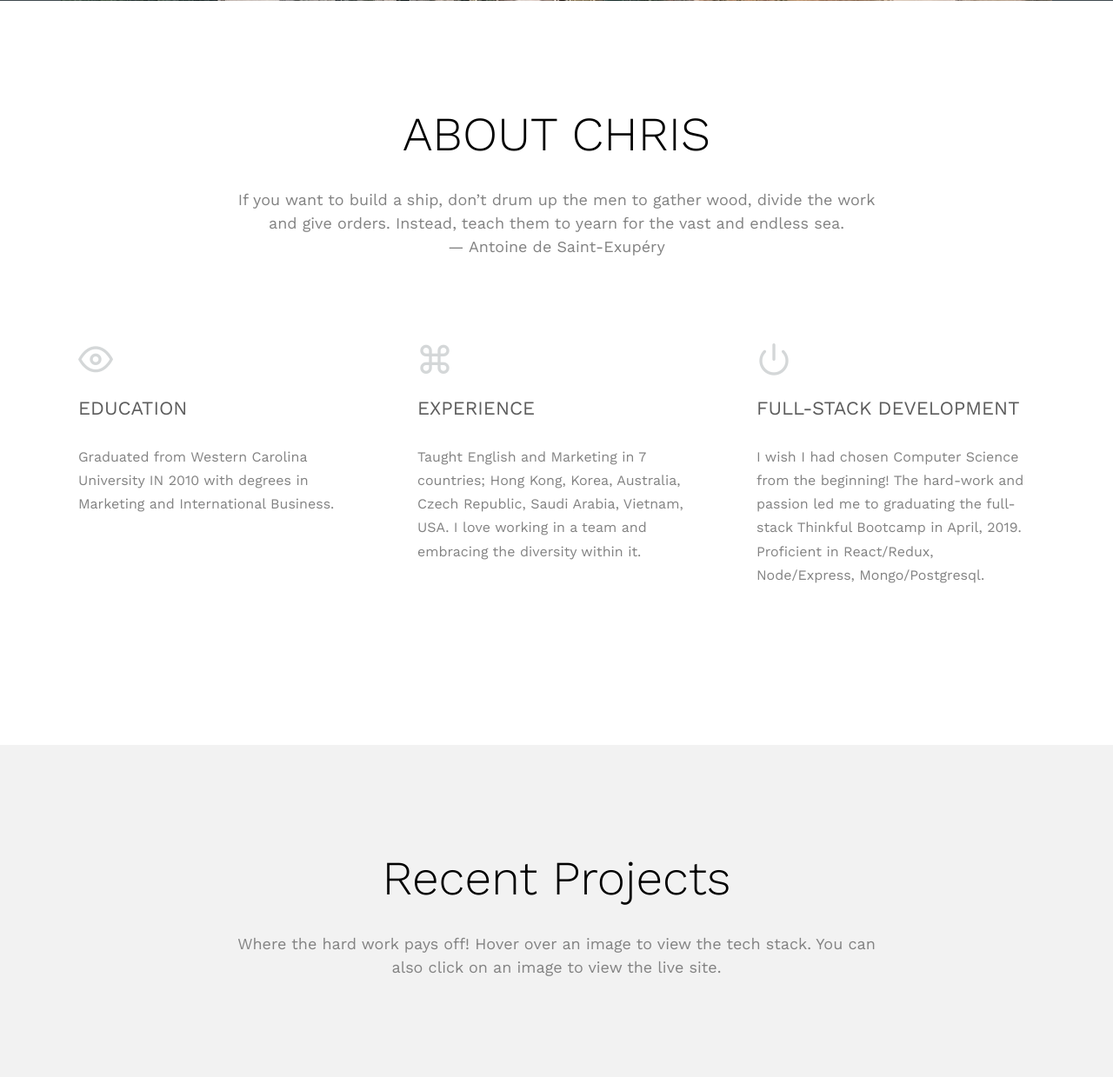
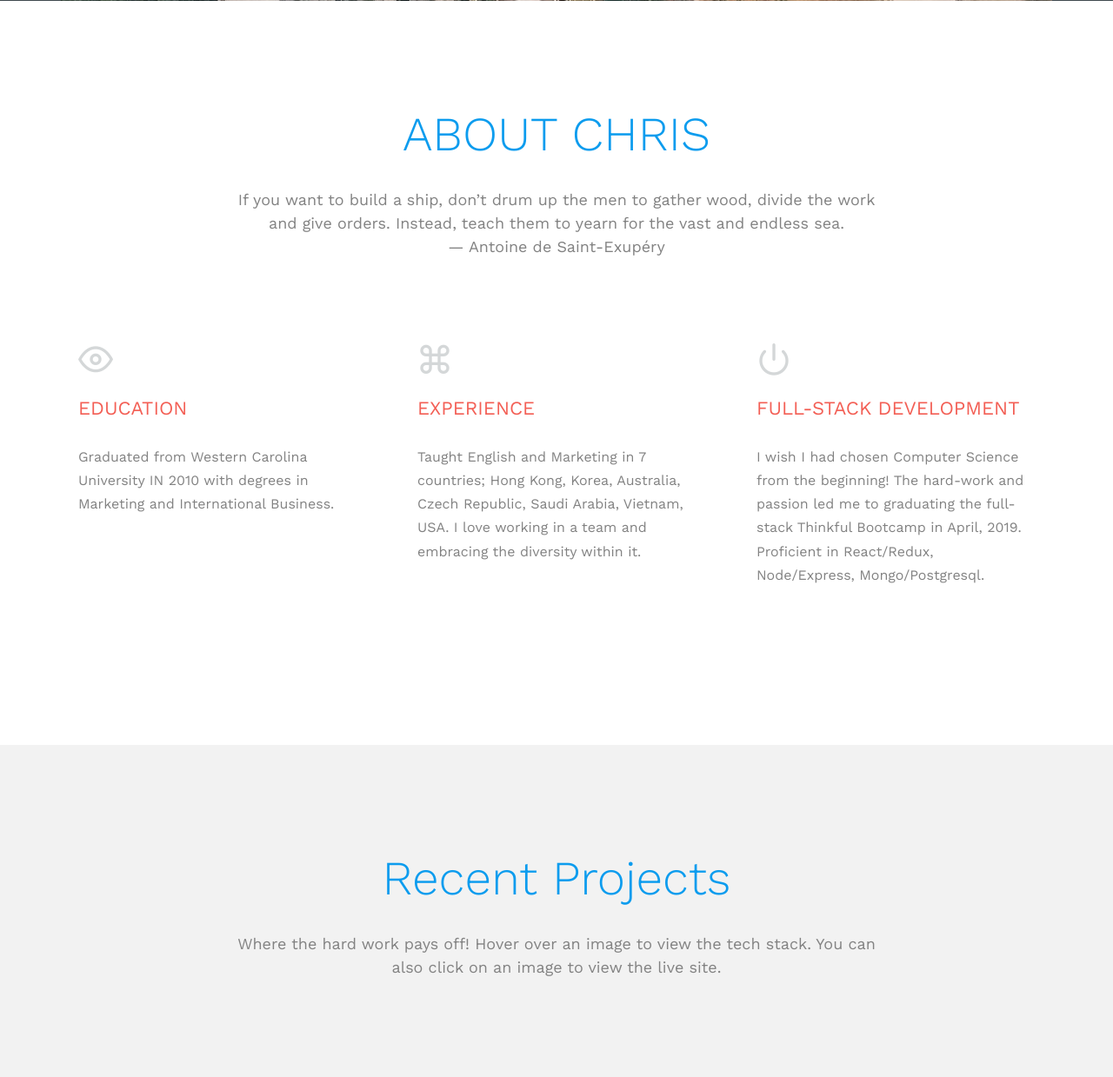
Before and after one commit to dukefan5656/Chris-Rudder-Portfolio, a PHP site: page /index.html in a window 1280 px wide. Shown: the part 899-2138 px from the top of the page at 87% size. Run offline with PHP 8.4, Linux system fonts and the light colour scheme; some web fonts are replaced.

Commit message:
changed heading and link colors

```diff
--- a/css/style.css
+++ b/css/style.css
@@ -9,11 +9,7 @@
   font-weight: normal;
   font-style: normal;
 }
-/* =======================================================
-*
-* 	Template Style
-*
-* ======================================================= */
+
 body {
   font-family: "Work Sans", Arial, sans-serif;
   font-weight: 400;
@@ -58,7 +54,7 @@ li{
 }
 
 a {
-  color: #0c9cee;
+  color: #f35f55;
   -webkit-transition: 0.5s;
   -o-transition: 0.5s;
   transition: 0.5s;
@@ -82,7 +78,7 @@ h4,
 h5,
 h6,
 figure {
-  color: #000;
+  color: #f35f55;
   font-family: "Work Sans", Arial, sans-serif;
   font-weight: 400;
   margin: 0 0 20px 0;
@@ -515,7 +511,7 @@ figure {
 #fh5co-counter .counter {
   font-size: 50px;
   margin-bottom: 10px;
-  color: #0c9cee;
+  color: #f35f55;
   font-weight: 100;
   display: block;
 }
@@ -604,7 +600,6 @@ figure {
   padding: 0;
   opacity: 0;
   font-size: 20px;
-  font-weight: 300;
   visibility: hidden;
   -webkit-transition: 0.3s;
   -o-transition: 0.3s;
@@ -612,6 +607,8 @@ figure {
 }
 @media screen and (max-width: 768px) {
   #fh5co-project .fh5co-project > a h3 {
+    right: 0;
+    left: 0;
     position: relative;
     visibility: visible;
     opacity: 1;
@@ -809,7 +806,7 @@ figure {
 }
 .feature-center h3 {
   font-size: 22px;
-  color: #5d5d5d;
+  color: #f35f55;
 }
 
 .project-grid {
@@ -979,7 +976,7 @@ figure {
   margin-bottom: 20px;
   line-height: 1.5;
   font-weight: 300;
-  color: #000;
+  color: #0c9cee;
 }
 .fh5co-heading p {
   font-size: 18px;
--- a/index.html
+++ b/index.html
@@ -134,7 +134,7 @@
                 <span class="icon">
                   <i class="icon-command"></i>
                 </span>
-                <h3>EXPERIENCE</h3>
+                <h3 class="highlight">EXPERIENCE</h3>
                 <p>
                   Taught English and Marketing in 7 countries; Hong Kong, Korea,
                   Australia, Czech Republic, Saudi Arabia, Vietnam, USA. I love working
```
